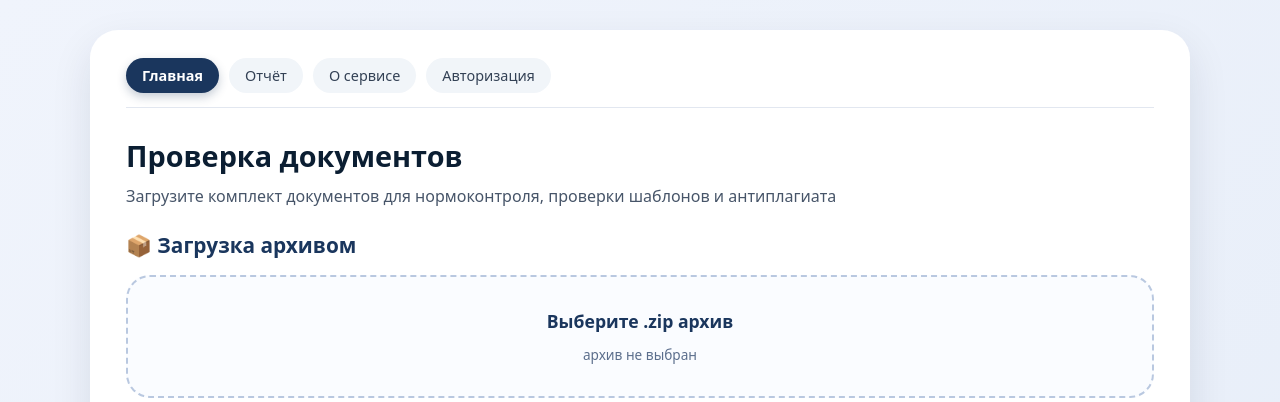
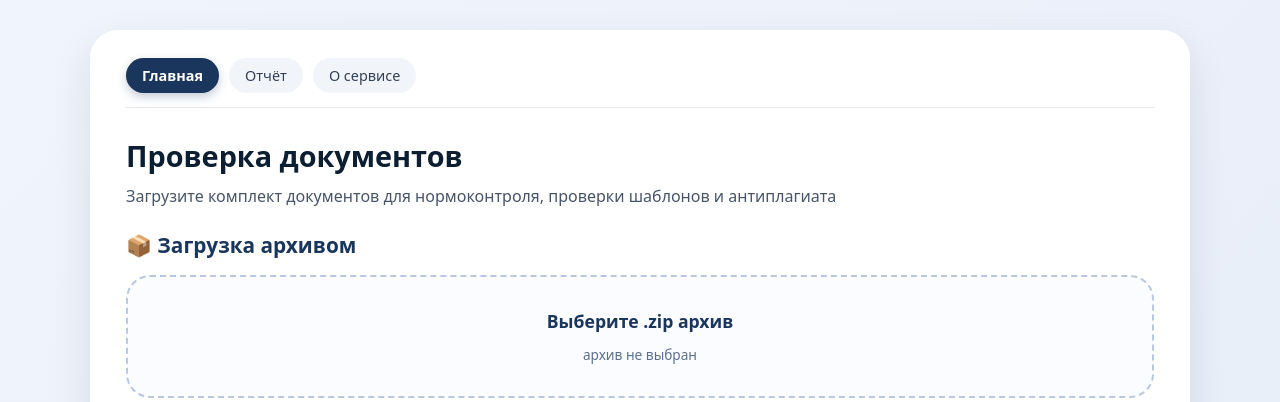
Before and after one commit to D0CFl0W/document-checker, a FastAPI app: page / in a window 1280 px wide. Shown: the top 402 px of the page. Run offline with FastAPI, Linux system fonts and the light colour scheme.

Commit message:
убрал авторизацию

```diff
--- a/templates/index.html
+++ b/templates/index.html
@@ -19,9 +19,9 @@
                 <a href="#" class="nav-link" data-page="page-about"
                     >О сервисе</a
                 >
-                <a href="#" class="nav-link" data-page="page-auth"
+                <!-- <a href="#" class="nav-link" data-page="page-auth"
                     >Авторизация</a
-                >
+                > -->
                 <!-- кнопка для нормоконтролёра (скрыта по умолчанию) -->
                 <a
                     href="#"
@@ -210,7 +210,7 @@
                 </div>
             </div>
 
-            <!-- 5. АВТОРИЗАЦИЯ (серьёзная) -->
+            <!-- 5. АВТОРИЗАЦИЯ (серьёзная)
             <div id="page-auth" class="page">
                 <h2>Авторизация</h2>
                 <div class="auth-form">
@@ -233,7 +233,7 @@
                     </p>
                     <p id="authMessage" class="auth-message"></p>
                 </div>
-            </div>
+            </div> -->
 
             <!-- 6. БАЗА (только для нормоконтролёра) -->
             <div id="page-db" class="page">
```
